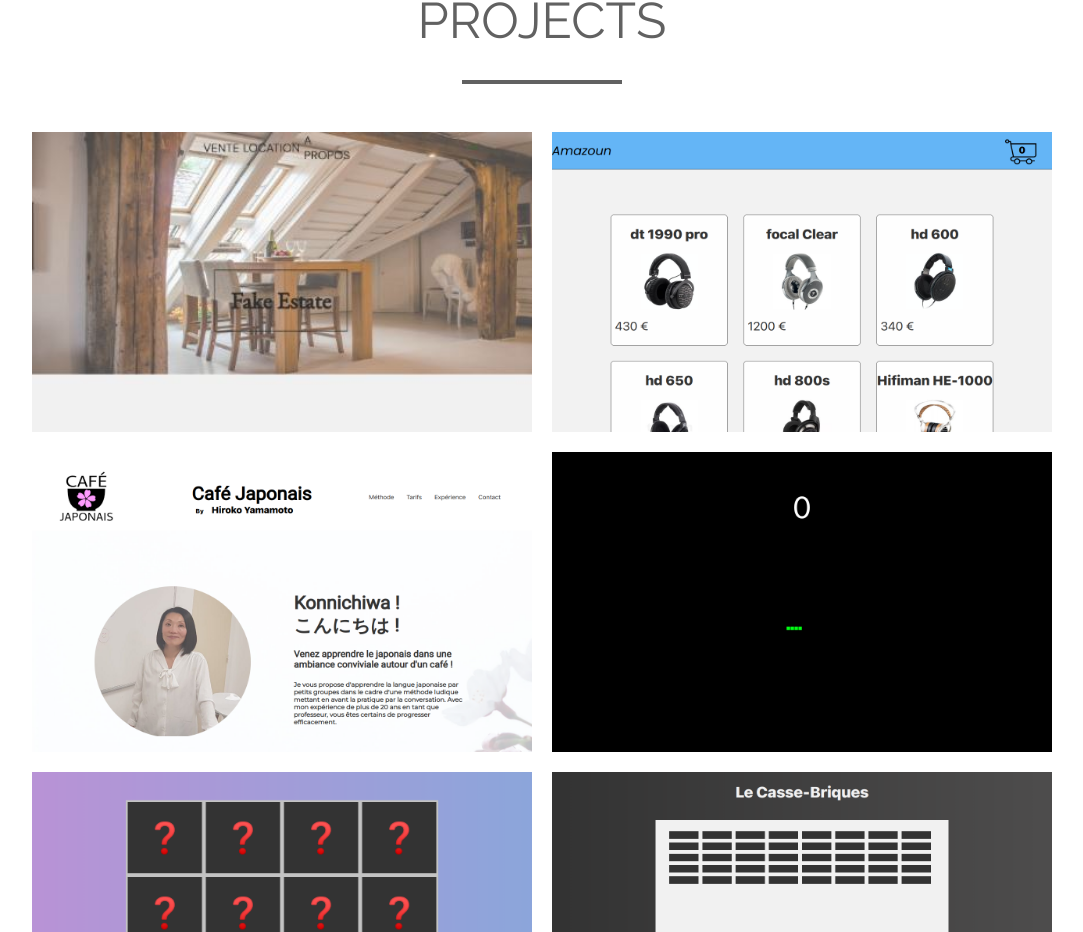
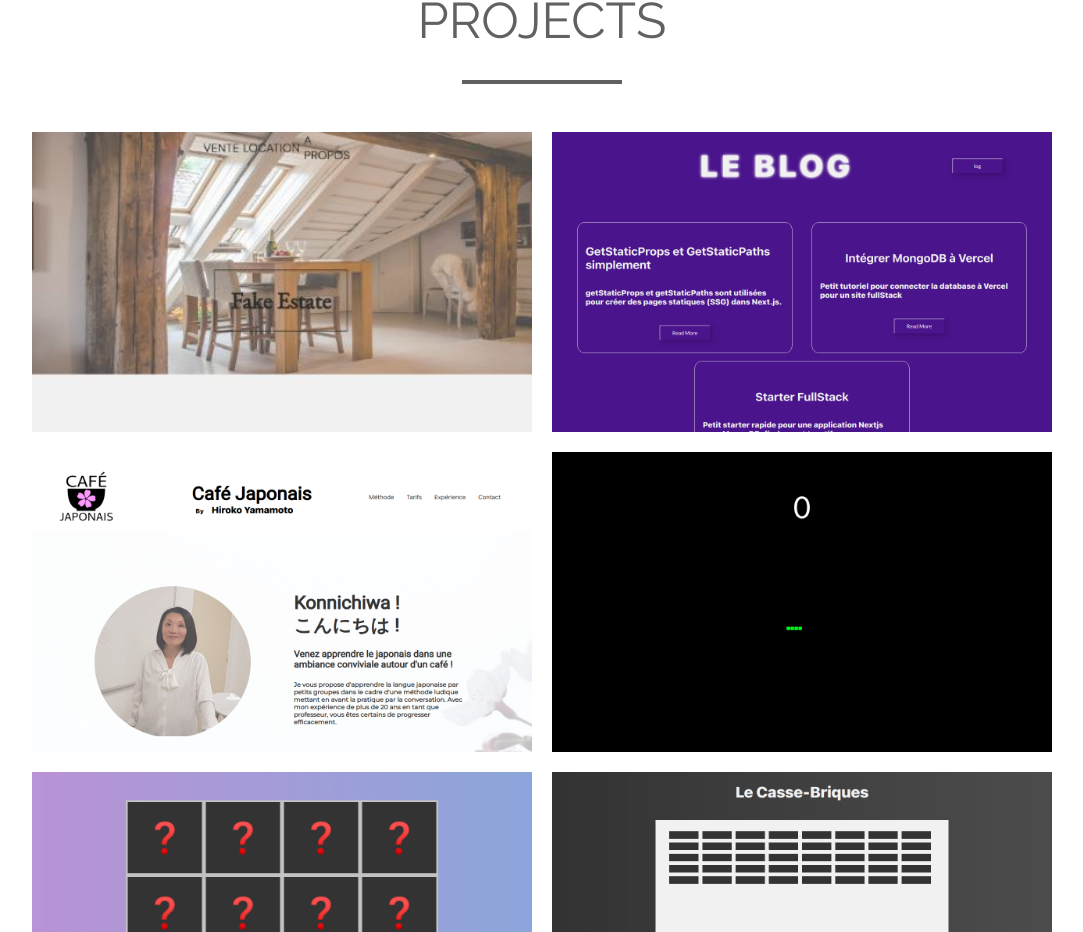
Before and after one commit to Pizatol/portfolio-pro, a Next.js app: page / in a window 1280 px wide. Shown: the part 2532-3464 px from the top of the page, without its empty margins (98-1181 px from the left). Built offline with nearby package versions, Linux system fonts and the light colour scheme.

Commit message:
maj du projet Snippet

```diff
--- a/components/Projets.js
+++ b/components/Projets.js
@@ -22,6 +22,7 @@ import typing from '../public/assets/projetsImg/typing.png';
 import audio from '../public/assets/projetsImg/audio.png';
 import meteo from '../public/assets/projetsImg/meteo.png';
 import fakeEstate from '../public/assets/projetsImg/fakeEstate.JPG'
+import snippetBlog from '../public/assets/projetsImg/snippet_blog.png'
 
 export default function Projets() {
     gsap.registerPlugin(ScrollTrigger);
@@ -278,14 +279,15 @@ export default function Projets() {
                     <div ref={pro2_Ref} className={css.card_container}>
                         <div className={css.img_card}>
                             <div className={css.overlay}>
-                                <h3>Amazoun </h3>
-                                <h4> Javascript Nextjs Reactjs </h4>
-                                <Link href="https://eshop-nextjs-one.vercel.app/">
+                                <h3> Snippet Blog </h3>
+                                <h4>  Nextjs MongoDB </h4>
+                                <Link href="https://snippet-blog.vercel.app/">
                                     <a target="_blank"> SEE MORE</a>
                                 </Link>
+                                {/* ******************************************** */}
                             </div>
                             <Image
-                                src={eshop}
+                                src={snippetBlog}
                                 width={500}
                                 height={300}
                                 alt="e-shop"
```
Also changed, not shown: public/assets/projetsImg/snippet_blog.png (added).
